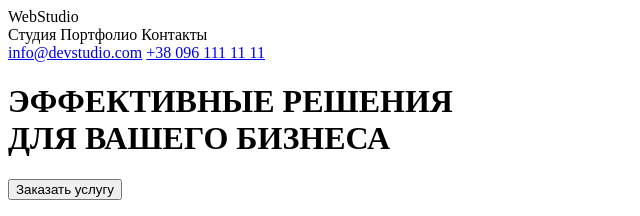
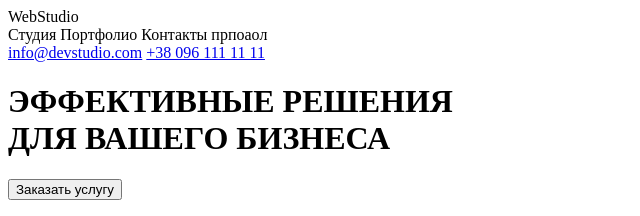
Before and after one commit to Amphy-nick/goit-markup-hw-01, a plain HTML site: page index.html in a window 1280 px wide. Shown: the top 216 px of the page, 0-640 px from the left. Drawn offline with Linux system fonts and the light colour scheme.

Commit message:
проверка
проверка

```diff
--- a/index.html
+++ b/index.html
@@ -16,7 +16,7 @@
          <nav>
             Студия
             Портфолио
-            Контакты
+            Контакты прпоаол
         </nav>
             <a href="mailto:info@devstudio.com">info@devstudio.com</a>
             <a href="tel:+380961111111">+38 096 111 11 11</a>
```
